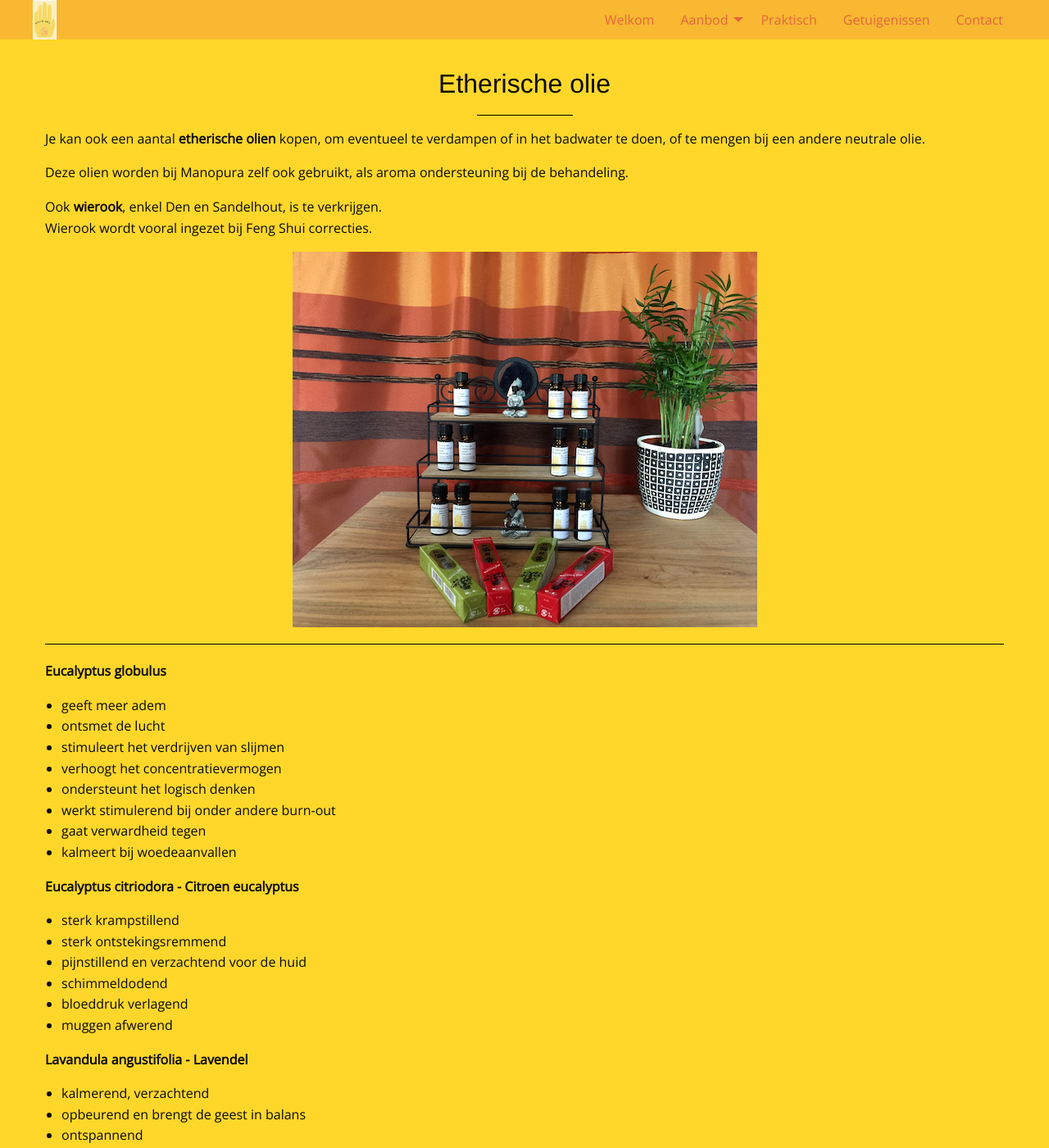
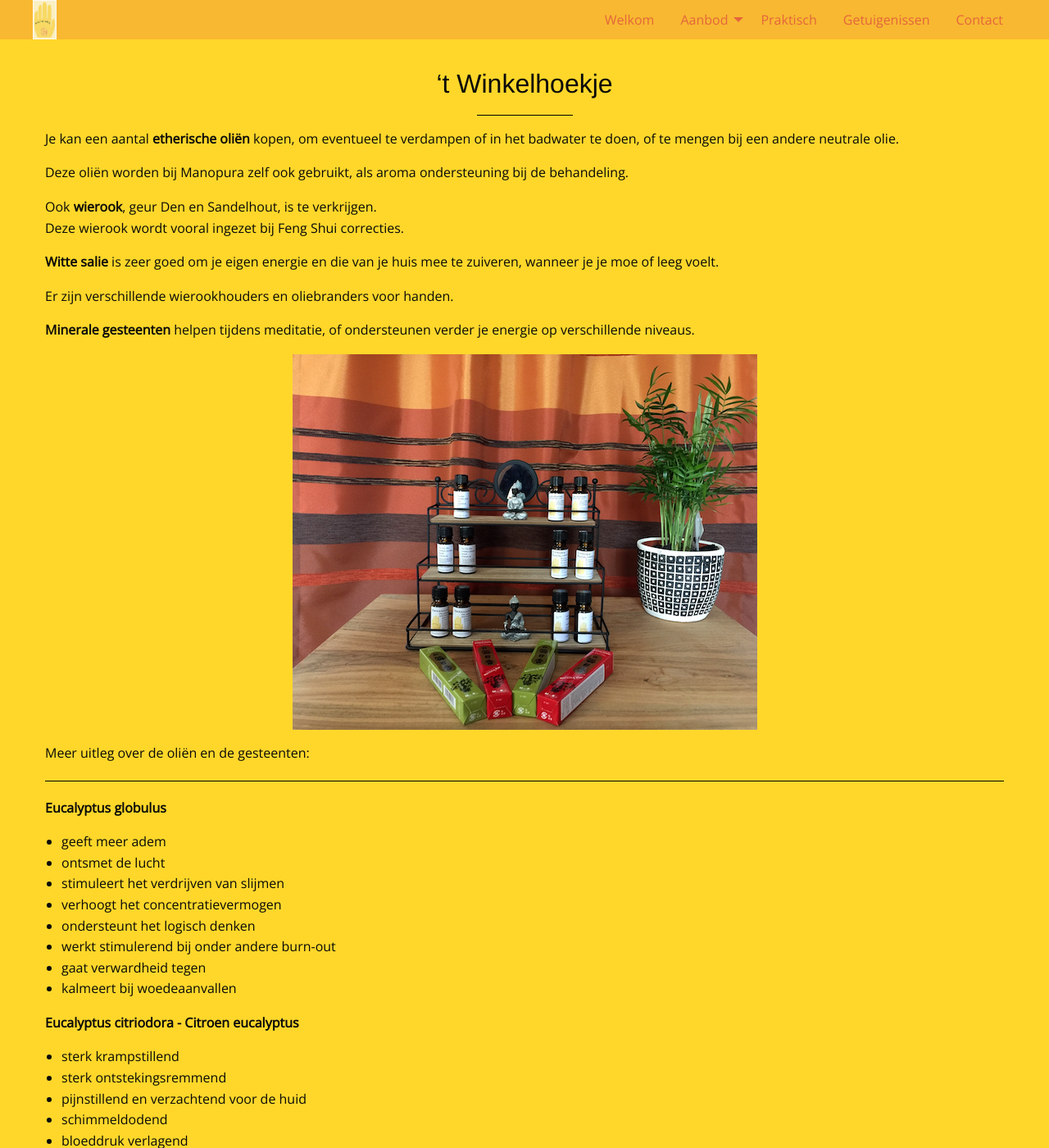
Before and after one commit to manopura/manopura.github.io, a Jekyll site: the page built from etherische_olie.md, in a window 1280 px wide and 1400 px high. Shown: the whole window at 82% size. Built offline with Jekyll 4.4.1, drawn with Linux system fonts in a browser that asks for light colours; nearby versions of some CDN libraries; our own code applies the rules of GitHub Pages for plain Markdown files; some of the changed text lies outside the part shown.

Commit message:
Update etherische_olie.md

```diff
--- a/etherische_olie.md
+++ b/etherische_olie.md
@@ -2,17 +2,26 @@
 layout: markdown
 menu: etherische_olie
 ---
-# Etherische olie
+# 't Winkelhoekje
 
-Je kan ook een aantal **etherische olien** kopen, om eventueel te verdampen of in het badwater te doen, of te mengen bij een andere neutrale olie.
+Je kan een aantal **etherische oliën** kopen, om eventueel te verdampen of in het badwater te doen, of te mengen bij een andere neutrale olie.
 
-Deze olien worden bij Manopura zelf ook gebruikt, als aroma ondersteuning bij de behandeling.
+Deze oliën worden bij Manopura zelf ook gebruikt, als aroma ondersteuning bij de behandeling.
 
-Ook **wierook**, enkel Den en Sandelhout, is te verkrijgen.
-Wierook wordt vooral ingezet bij Feng Shui correcties.
+Ook **wierook**, geur Den en Sandelhout, is te verkrijgen.
+Deze wierook wordt vooral ingezet bij Feng Shui correcties.
+
+**Witte salie** is zeer goed om je eigen energie en die van je huis mee te zuiveren, wanneer je je moe of leeg voelt.
+
+Er zijn verschillende wierookhouders en oliebranders voor handen.
+
+**Minerale gesteenten** helpen tijdens meditatie, of ondersteunen verder je energie op verschillende niveaus.
 
 
 ![etherische_olie](images/kleinolierekje.png)
+
+
+Meer uitleg over de oliën en de gesteenten:
 
 ---
 **Eucalyptus globulus**
@@ -50,3 +59,31 @@
 + verdrijft slechte gedachten en onvriendelijke stemmingen
 + opent de ogen voor de mooie kanten van het leven
 + beschouwd als vrouwelijke olie: daarom goed bij premenstrueel syndroom en klachten tijdens de menopauze
+
+
+**Bergkristal**
++ reinigt, zuivert, versterkt
++ ondersteunt het zelfhelend vermogen van het lichaam
++ heft energetische blokkades op
++ ontwikkelt bij meditatie de intuïtie en het derde oog
++ geeft heldere inzichten
++ verbetert concentratie
+
+
+**Amethist**
++ bevordert creativiteit
++ bij meditatie helpt het de visualisatie
++ geeft helderheid en ontspanning
++ stimuleert spirituele groei
++ verbindt boven en beneden
++ vermindert stress en zenuwachtigheid
++ stimuleert zelfbeheersing
++ brengt stabiliteit
+
+
+**Rozenkwarts**
++ ondersteunt de hartchakra
++ helpt om een "heler" mens te worden
++ voor kinderen en pubers brengt het verbinding met zachte liefde en veilig gevoel
++ leert je van jezelf te houden
++ kalmeert en brengt troost
```
